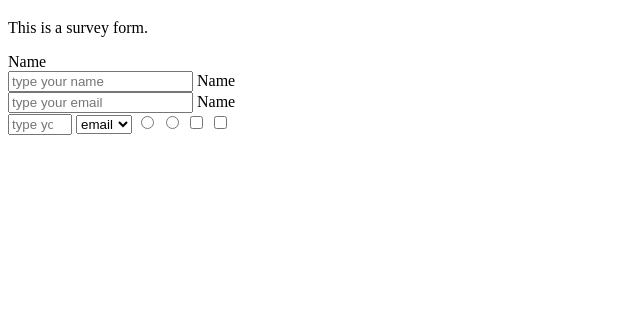
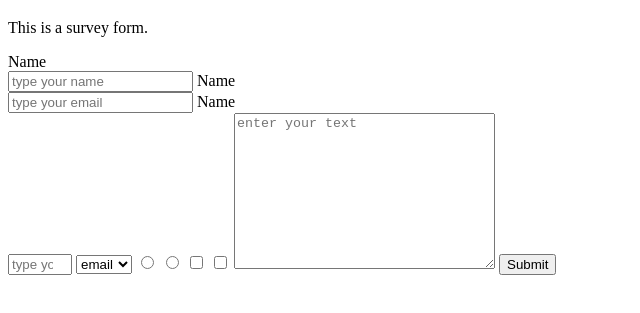
Before and after one commit to divine78/Microverse_Trial, a plain HTML site: page survey_form/index.html in a window 1280 px wide. Shown: the part 61-374 px from the top of the page, without its empty margins (0-640 px from the left). Drawn offline with Linux system fonts and the light colour scheme.

Commit message:
5thcommit

```diff
--- a/survey_form/index.html
+++ b/survey_form/index.html
@@ -26,6 +26,8 @@
         <input type="radio" name="survey_radio">
         <input type="checkbox" value="firstCheckbox">
         <input type="checkbox" value="secondCheckbox">
+        <textarea  cols="30" rows="10" placeholder="enter your text"></textarea>
+        <input type="submit" id="submit">
     </form>
 
 </body>
```
